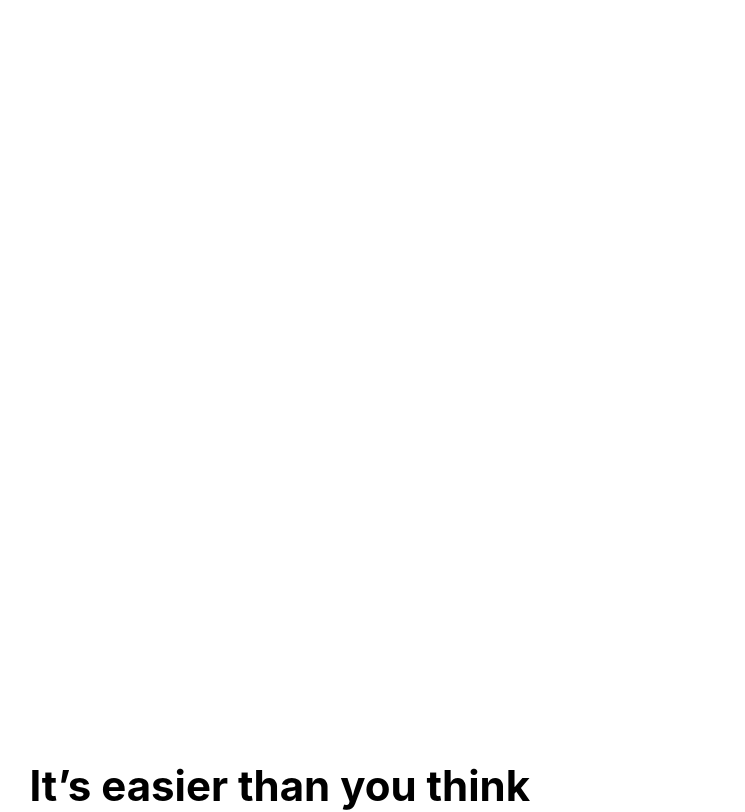
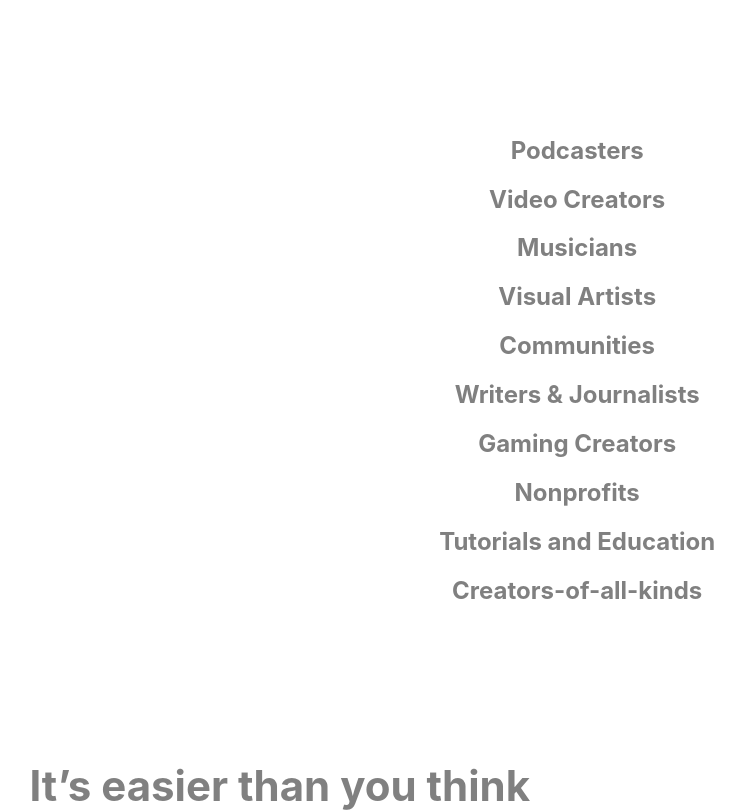
Before and after one commit to SushantGaikwad/Patreon-Clone, a React (Create React App) app: page / in a window 1280 px wide. Shown: the part 3020-3832 px from the top of the page, without its empty margins (359-1104 px from the left). Built offline with nearby package versions, Linux system fonts and the light colour scheme; a web font is replaced by a local one.

Commit message:
Edited slideshow.css file

```diff
--- a/src/Components/HomePage/SlideShow.css
+++ b/src/Components/HomePage/SlideShow.css
@@ -30,3 +30,9 @@
     text-decoration: underline;
     transition:0.8s;
   }
+  h2{
+    color:gray;
+  }
+  h2:hover{
+    color: black;
+  }
```
